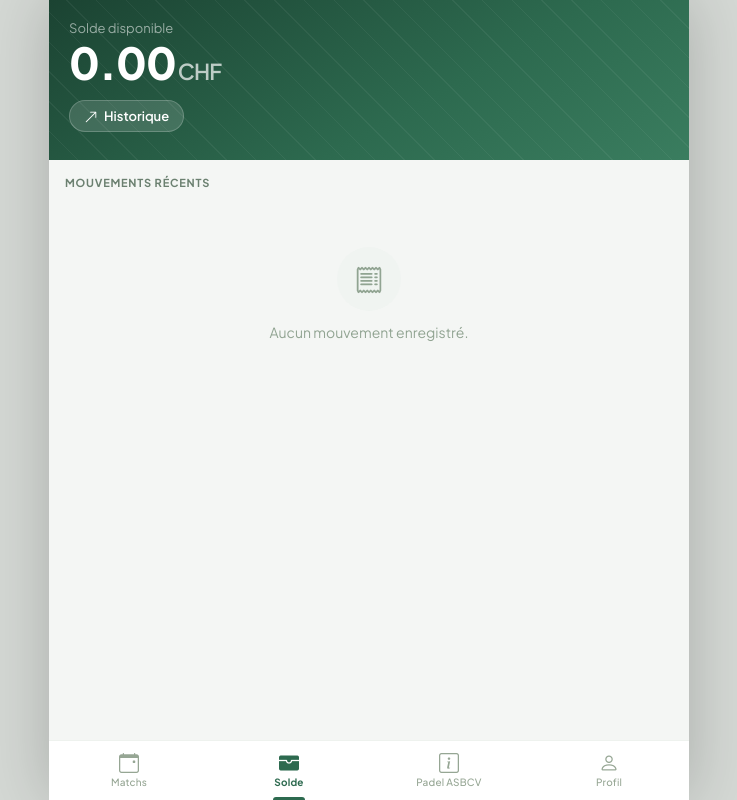
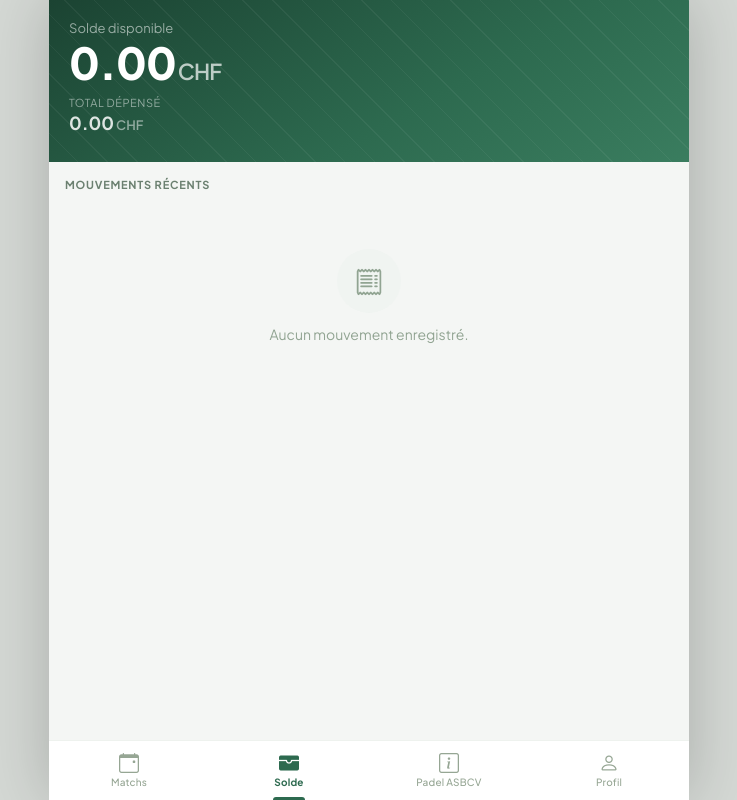
Before and after one commit to leocavdev/Padel-BCV, a Flask app: page /wallet/ in a window 1280 px wide. Shown: the whole page, without its empty margins (271-1008 px from the left). Run offline with Flask 3, Linux system fonts and the light colour scheme; the visitor is signed in with stand-in values (Sample User, id 1); data that the repository does not hold is empty; some libraries are stand-ins or nearby versions.

Commit message:
feat(wallet): add total spent stat and remove historique anchor button
Co-Authored-By: Claude Sonnet 4.6 <noreply@anthropic.com>

```diff
--- a/app/templates/wallet/dashboard.html
+++ b/app/templates/wallet/dashboard.html
@@ -11,10 +11,13 @@
       <div class="wallet-balance">
         {{ '%.2f'|format(current_user.wallet_balance) }}<span style="font-size:22px;font-weight:600;color:rgba(255,255,255,.7);margin-left:2px">CHF</span>
       </div>
-      <div style="display:flex;align-items:center;gap:8px;margin-top:16px;flex-wrap:wrap">
-        <a href="#historique" class="wallet-chip">
-          <i class="bi bi-arrow-up-right" style="font-size:14px"></i> Historique
-        </a>
+      <div style="display:flex;gap:24px;margin-top:12px">
+        <div>
+          <div style="font-size:11px;color:rgba(255,255,255,.5);text-transform:uppercase;letter-spacing:.5px">Total dépensé</div>
+          <div style="font-size:18px;font-weight:700;color:rgba(255,255,255,.85);margin-top:2px">
+            {{ '%.2f'|format(total_spent|abs) }}<span style="font-size:13px;font-weight:600;color:rgba(255,255,255,.5);margin-left:2px">CHF</span>
+          </div>
+        </div>
       </div>
     </div>
   </div>
--- a/app/wallet/routes.py
+++ b/app/wallet/routes.py
@@ -12,8 +12,10 @@ def dashboard():
                     .filter_by(user_id=current_user.id)
                     .order_by(Transaction.created_at.desc())
                     .all())
+    total_spent = sum(tx.amount for tx in transactions if tx.amount < 0)
     return render_template('wallet/dashboard.html',
                            transactions=transactions,
+                           total_spent=total_spent,
                            title='Solde')
 
 
```
